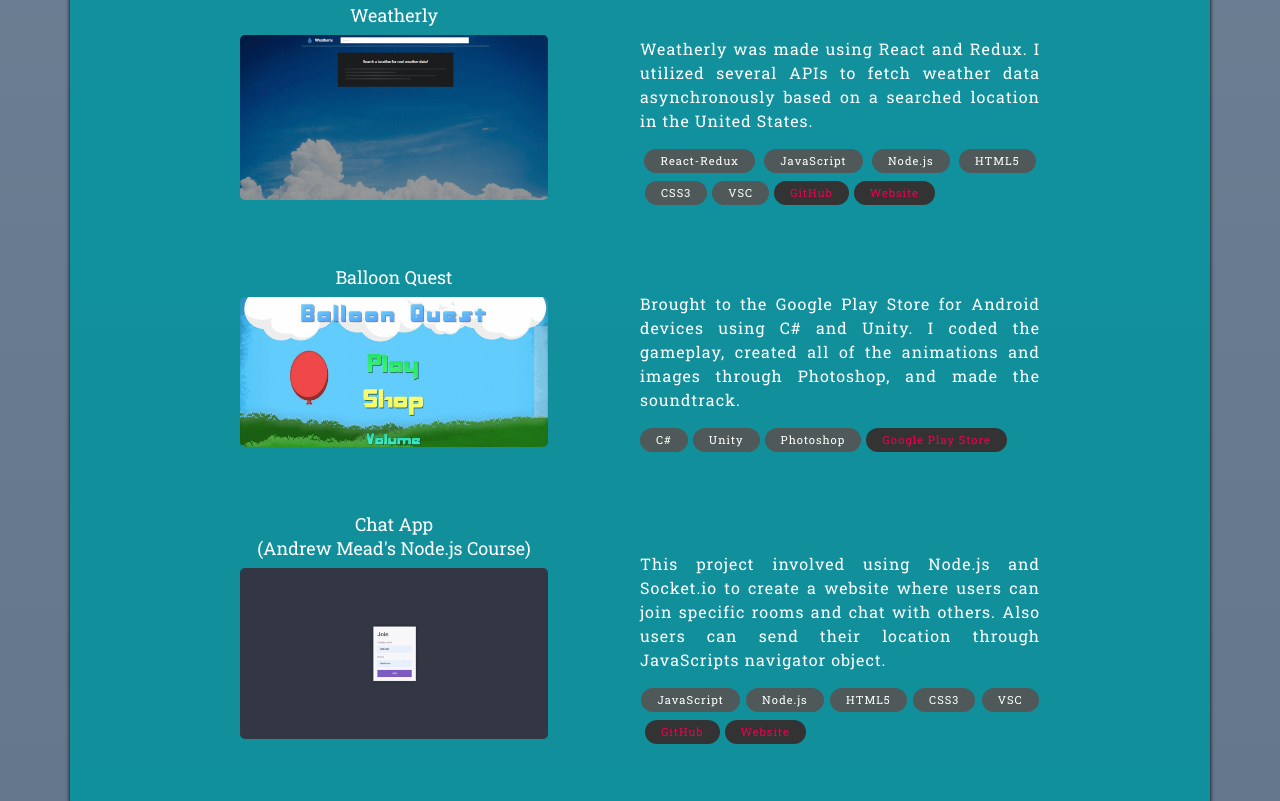
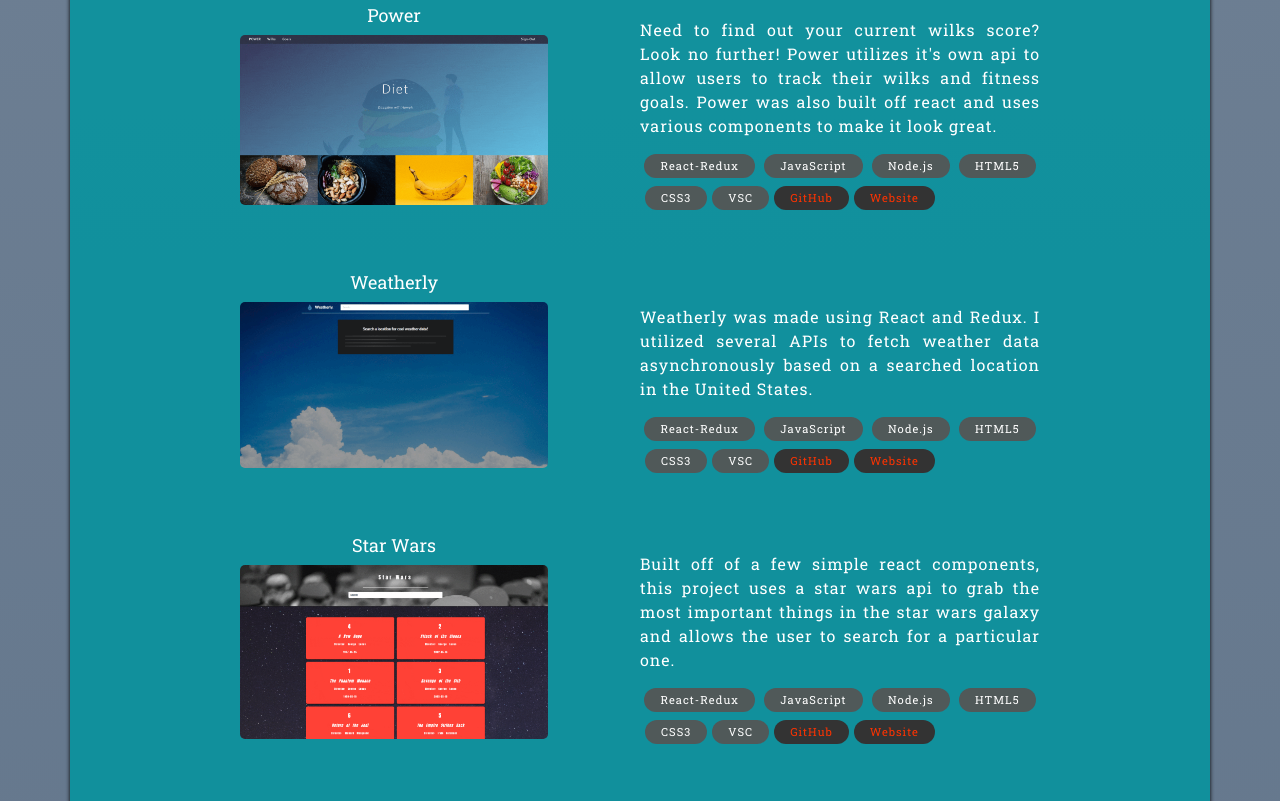
Before and after one commit to arichylton/AricHyltonWebpage, a website: page public/index.html in a window 1280 px wide. Shown: the part 1319-2120 px from the top of the page. Drawn offline with nearby package versions, Linux system fonts and the light colour scheme.

Commit message:
added power and star wars projects

```diff
--- a/public/index.html
+++ b/public/index.html
@@ -100,6 +100,26 @@
                 </div>
                 <div class="project">
                     <div class="project__img">
+                        <p>Power</p>
+                        <img src="pics/power.gif" alt="chat app gif">
+                    </div>
+
+                    <div class="project__description">
+                        <p>Need to find out your current wilks score? Look no further! Power utilizes it's own api to allow users to track their wilks and fitness goals. Power was also built off react and uses various components to make it look great.</p>
+                        <ul>
+                            <li>React-Redux</li>
+                            <li>JavaScript</li>
+                            <li>Node.js</li>
+                            <li>HTML5</li>
+                            <li>CSS3</li>
+                            <li>VSC</li>
+                            <li style="background-color: rgb(51, 51, 51)" data-tooltip-content="#tooltip_Website__Power" class="project__link tooltip grow"><a href="https://github.com/arichylton/power" target="_blank">GitHub</a></li>
+                            <li style="background-color: rgb(51, 51, 51)" data-tooltip-content="#tooltip_Website__ChatApp" class="website__link tooltip grow"><a href="https://arichylton-power.herokuapp.com/" target="_blank">Website</a></li>
+                        </ul>
+                    </div>
+                </div>
+                <div class="project">
+                    <div class="project__img">
                         <p>Weatherly</p>
                         <img src="pics/weatherly.gif" alt="chat app gif">
                     </div>
@@ -120,17 +140,21 @@
                 </div>
                 <div class="project">
                     <div class="project__img">
-                        <p>Balloon Quest</p>
-                        <img src="pics/balloonQuest.gif" alt="balloon quest gif">
+                        <p>Star Wars</p>
+                        <img src="pics/star-wars.gif" alt="chat app gif">
                     </div>
 
                     <div class="project__description">
-                        <p>Brought to the Google Play Store for Android devices using C# and Unity. I coded the gameplay, created all of the animations and images through Photoshop, and made the soundtrack.</p>
+                        <p>Built off of a few simple react components, this project uses a star wars api to grab the most important things in the star wars galaxy and allows the user to search for a particular one.</p>
                         <ul>
-                            <li>C#</li>
-                            <li>Unity</li>
-                            <li>Photoshop</li>
-                            <li style="background-color: rgb(51, 51, 51)" data-tooltip-content="#tooltip_googlePlayStore" class="project__link tooltip grow"><a href="https://play.google.com/store/apps/details?id=com.masterTapp.balloonQuest" target="_blank">Google Play Store</a></li>
+                            <li>React-Redux</li>
+                            <li>JavaScript</li>
+                            <li>Node.js</li>
+                            <li>HTML5</li>
+                            <li>CSS3</li>
+                            <li>VSC</li>
+                            <li style="background-color: rgb(51, 51, 51)" data-tooltip-content="#tooltip_Website__Star-Wars" class="project__link tooltip grow"><a href="https://github.com/arichylton/aric-hylton-starwars" target="_blank">GitHub</a></li>
+                            <li style="background-color: rgb(51, 51, 51)" data-tooltip-content="#tooltip_Website__ChatApp" class="website__link tooltip grow"><a href="https://arichylton-star-wars.herokuapp.com/" target="_blank">Website</a></li>
                         </ul>
                     </div>
                 </div>
@@ -172,6 +196,12 @@
                 </span>
                 <span id="tooltip_Website__Moviely">
                         <strong>Code for Moviely</strong>
+                </span>
+                <span id="tooltip_Website__Star-Wars">
+                    <strong>Code for Star Wars</strong>
+                </span>
+                <span id="tooltip_Website__Power">
+                    <strong>Code for Power</strong>
                 </span>
             </div>
 
--- a/public/resources/js/jQuery.js
+++ b/public/resources/js/jQuery.js
@@ -16,5 +16,4 @@ $(document).ready(function() {
         theme: 'tooltipster-punk'
 
     });
-
 });
--- a/public/styles.css
+++ b/public/styles.css
@@ -70,7 +70,7 @@ h2:after {
 
 a:link,
 a:visited {
-    color: rgb(240, 0, 80);
+    color: rgb(255, 51, 0);
     text-decoration: none;
 }
 
@@ -660,14 +660,14 @@ footer {
 
 
 .footer-nav ion-icon {
-    color: rgba(255, 0, 0, 0.815);
+    color: rgb(255, 51, 0);
     margin: -3px 5px;
     vertical-align: center;
 }
 
 .footer-nav p a:link,
 .footer-nav p a:visited {
-    color: rgba(240, 0, 80, 0.596);
+    color: rgb(255, 51, 0);
 }
 
 .footer-nav ion-icon:hover {
```
Also changed, not shown: public/pics/power.gif (added), public/pics/star-wars.gif (added).
